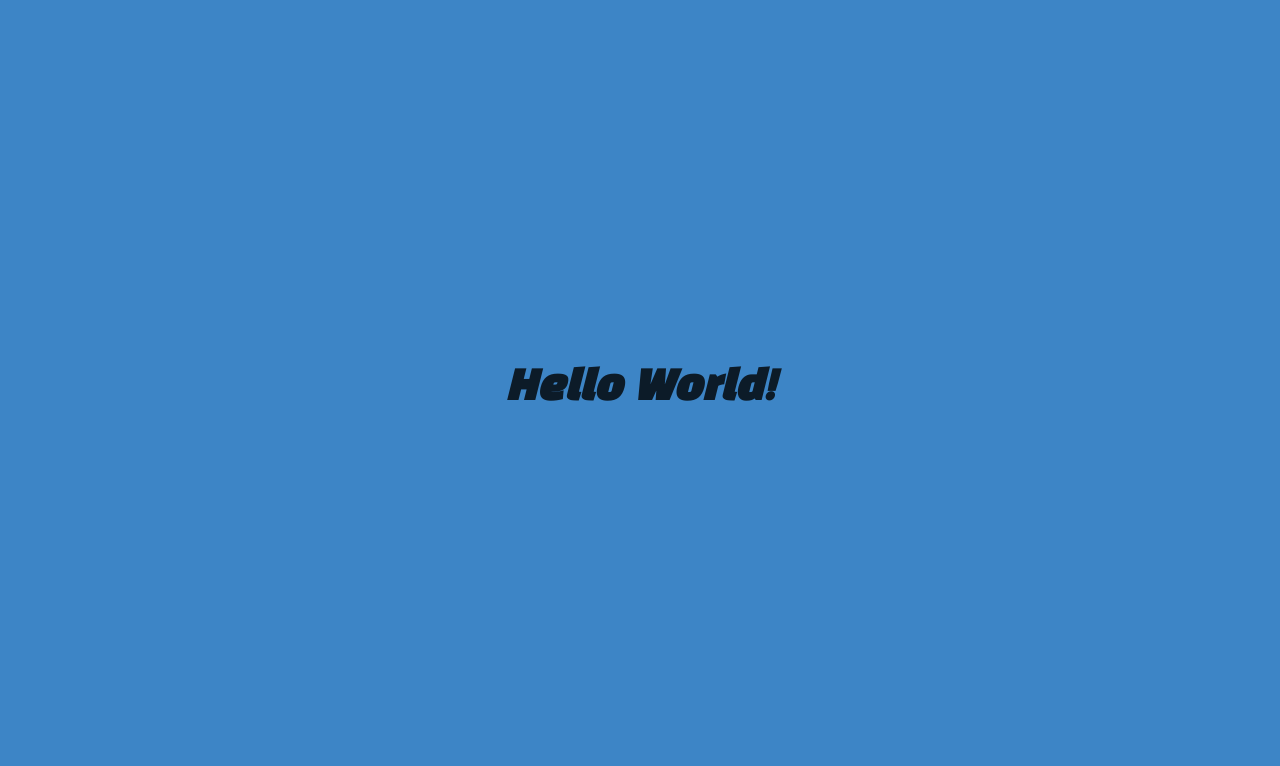
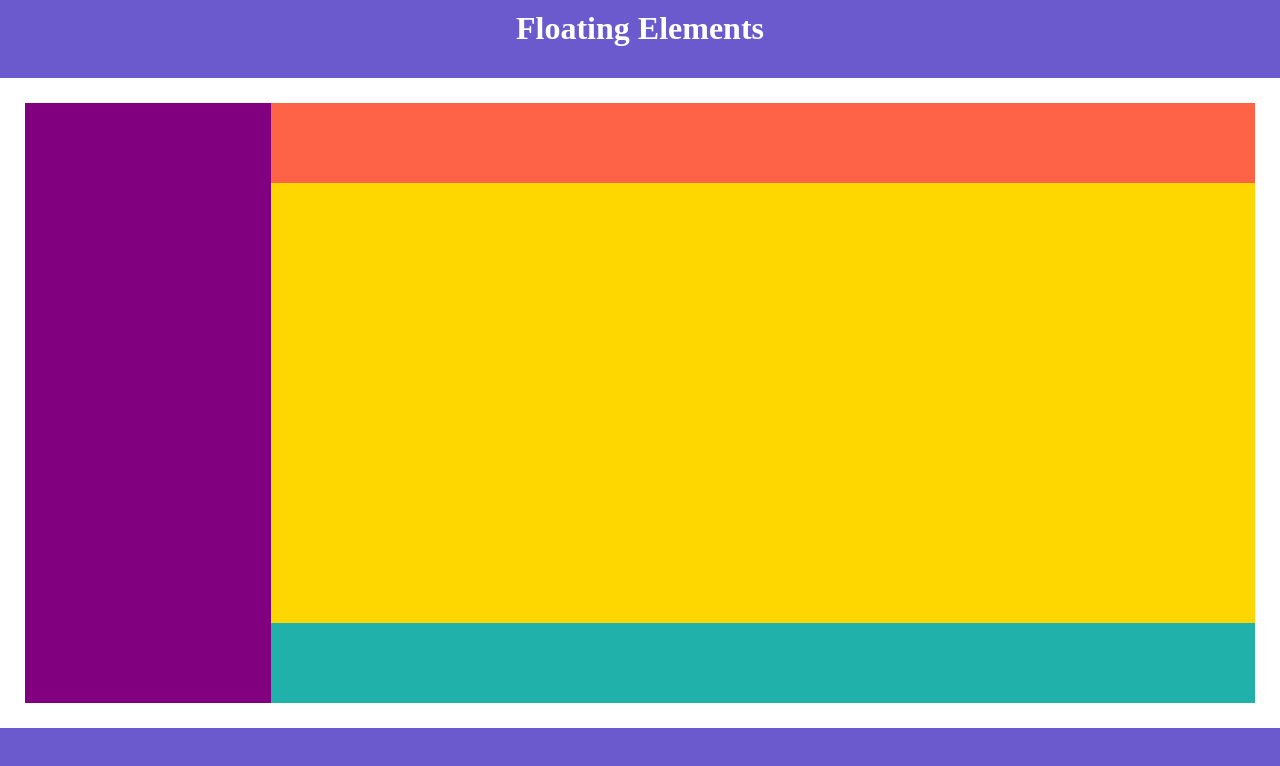
Before and after one commit to omermustafa/html_css, a plain HTML site: page index.html in a window 1280 px wide. Drawn offline with Linux system fonts and the light colour scheme.

Commit message:
Important - Float and Clear property - Helps creating structure of a webpage, e.g blog, etc.

```diff
--- a/index.html
+++ b/index.html
@@ -1,8 +1,17 @@
 <html>
     <head>
-        <link rel="stylesheet" href="style.css?v=1">
+        <link rel="stylesheet" href="instructor.css?v=2">
+        <link rel="stylesheet" href="style.css?v=2">
     </head>
     <body>
-        <div class="font">Hello World!</div>
+        <h1>Floating Elements</h1>
+        <!-- <img src="https://placeimg.com/400/400/animals"> -->
+        <section>
+            <div class="box tomato"></div>
+            <div class="box purple"></div>
+            <div class="box gold"></div>
+            <div class="box green"></div>
+            <div class="clearfix"></div>
+        </section>
     </body>
 </html>
--- a/instructor.css
+++ b/instructor.css
@@ -1,36 +1,37 @@
+html{
+    background-color: slateblue;
+    /* padding: 0; */
+}
+html body > h1 {
+    color: white;
+    text-align: center;
+    padding: 10px 0;
+}
 body {
+    background-color: transparent;
     margin: 0;
-    flex-direction: column;
-    display: flex;
-    min-height: 100vh;
-    /* align-items: stretch; */
 }
-header {
+.box {
     text-align: center;
-    background-color: #3D85C6;
-    /* display: flex; */
-    /* align-items: center; */
-    padding: 0 25px;
-    /* flex-basis: 100px; */
-    color: whitesmoke;
+    line-height: 50px;
+    color: white;
+    font-size: 2em;
+    /* margin-bottom: 25px; */
+
 }
 section {
-    padding: 20px;
-    text-align: center;
+    background-color: white;
+    padding: 25px;
 }
-/* Progress Bar */
-.bar {
-    display: block;
-    width: 90%;
-    margin: 0 auto;
-    border-radius: 20px;
-    overflow: hidden;
-    height: 20px;
-    background-color: #2a2a2a;
-}
-.progress {
-    display: block;
-    width: 4%;
-    height: 100%;
+.tomato {
     background-color: tomato;
 }
+.purple {
+    background-color: purple;
+}
+.gold {
+    background-color: gold;
+}
+.green {
+    background-color: lightseagreen;
+}
--- a/style.css
+++ b/style.css
@@ -1,19 +1,31 @@
-@import url('https://fonts.googleapis.com/css?family=Black+Han+Sans');
-body {
-    background-color: #3D85C6;
-    color: rgba(0,0,0,.8);
-    height: 95vh;
-    display: flex;
-    justify-content: center;
-    align-items: center;
+.box {
+    height: 200px;
+    width: 200px;
+    /* float: left; */
 }
-
-.font {
-    font-family: 'Black Han Sans', arial, sans-serif;
-    font-size: 30px;
-    font-weight: bold;
-    font-style: italic;
-    font: italic bold 40px 'Black Han Sans', arial, sans-serif;
-
+.tomato {
+    float: right;
+    /* height: 220px; */
+    height: 80px;
+    width: 80%;
 }
-/* https:google.com/fonts */
+.purple {
+    float: left;
+    width: 20%;
+    height: 600px;
+}
+.gold {
+    float: right;
+    clear: right;
+    height: 440px;
+    width: 80%;
+}
+.green {
+    clear: right;
+    float: right;
+    height: 80px;
+    width: 80%;
+}
+.clearfix {
+    clear: both;
+}
```
